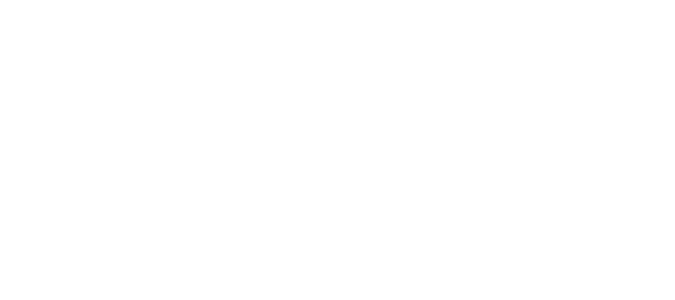
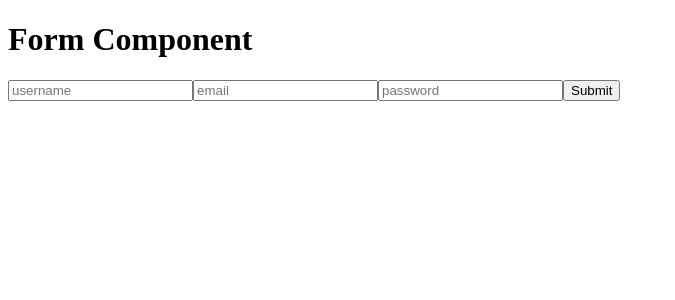
Before and after one commit to nehaumbre/vueP, a Vue app in the folder vue-project/: page / in a window 1280 px wide. Shown: the top 300 px of the page, without its empty margins (0-675 px from the left). Built offline with nearby package versions, Linux system fonts and the light colour scheme.

Commit message:
Component event
Signed-off-by: nehaumbre <nehaumbre28@gmail.com>

```diff
--- a/vue-project/src/App.vue
+++ b/vue-project/src/App.vue
@@ -20,10 +20,15 @@
 // import propValidation from './components/propValidation.vue';
 // import ComplexProps from './components/ComplexProps.vue';
 // import CustomValidatorProps from './components/CustomValidatorProps.vue';
-// import { ref } from 'vue';
+import ComponentEvent from './components/ComponentEvent.vue';
+import FormComponent from './components/FormComponent.vue';
+import { ref } from 'vue';
+const count = ref(0)
 // const firstname = ref('John')
 // const lastname = ref('Doe')
 // const myFavoriteNumber = ref(7)
+
+const formHandler = (username, email, password)=>{ console.log(`username:${username} email: ${email} password: ${password}`);}
 </script>
 
 <template>
@@ -45,6 +50,9 @@
   <!-- <propValidation  :fullname="'zee'" :age="50"/> -->
   <!-- <ComplexProps :friends = "['alex', 'john', 'kris','sarah']" :userinfo ="{name:'alex', age: 30, location: ['earth','IDK']}" /> -->
   <!-- <CustomValidatorProps :name="'John'" :age="2" :password="'id'" /> -->
+   <!-- <h1>Count: {{ count }}</h1> -->
+  <!-- <ComponentEvent @incrementCounter="count++"/> -->
+  <FormComponent @userinfo = "formHandler"/>
 </template>
 
 <style scoped></style>
--- /dev/null
+++ b/vue-project/src/components/ComponentEvent.vue
@@ -0,0 +1,7 @@
+<script setup>
+
+</script>
+<template>
+    <h1>Component Event</h1>
+    <button @click="$emit('incrementCounter')">+</button>
+</template>
--- /dev/null
+++ b/vue-project/src/components/FormComponent.vue
@@ -0,0 +1,27 @@
+<script setup>
+import { ref } from 'vue';
+const username = ref('')
+const email = ref('')
+const password = ref('')
+</script>
+<template>
+    <!--
+    Component Event
+    - send child component data to parent component
+    - allows child Components to emit events(custom events)
+    that can be listened by parent components
+    Child
+    $emit - triggers a custom event that carries data
+    that you wanna send to parent
+    Parent
+    - you can use v-on directive(@) to listen
+     to custom event emitted by child
+    -->
+    <h1>Form Component</h1>
+    <form @submit.prevent ="$emit('userinfo', username,email,password)">
+        <input type="text" placeholder="username" v-model="username">
+        <input type="email" placeholder="email"  v-model="email">
+        <input type="password" placeholder="password"  v-model="password">
+        <button type="submit">Submit</button>
+    </form>
+</template>
```
